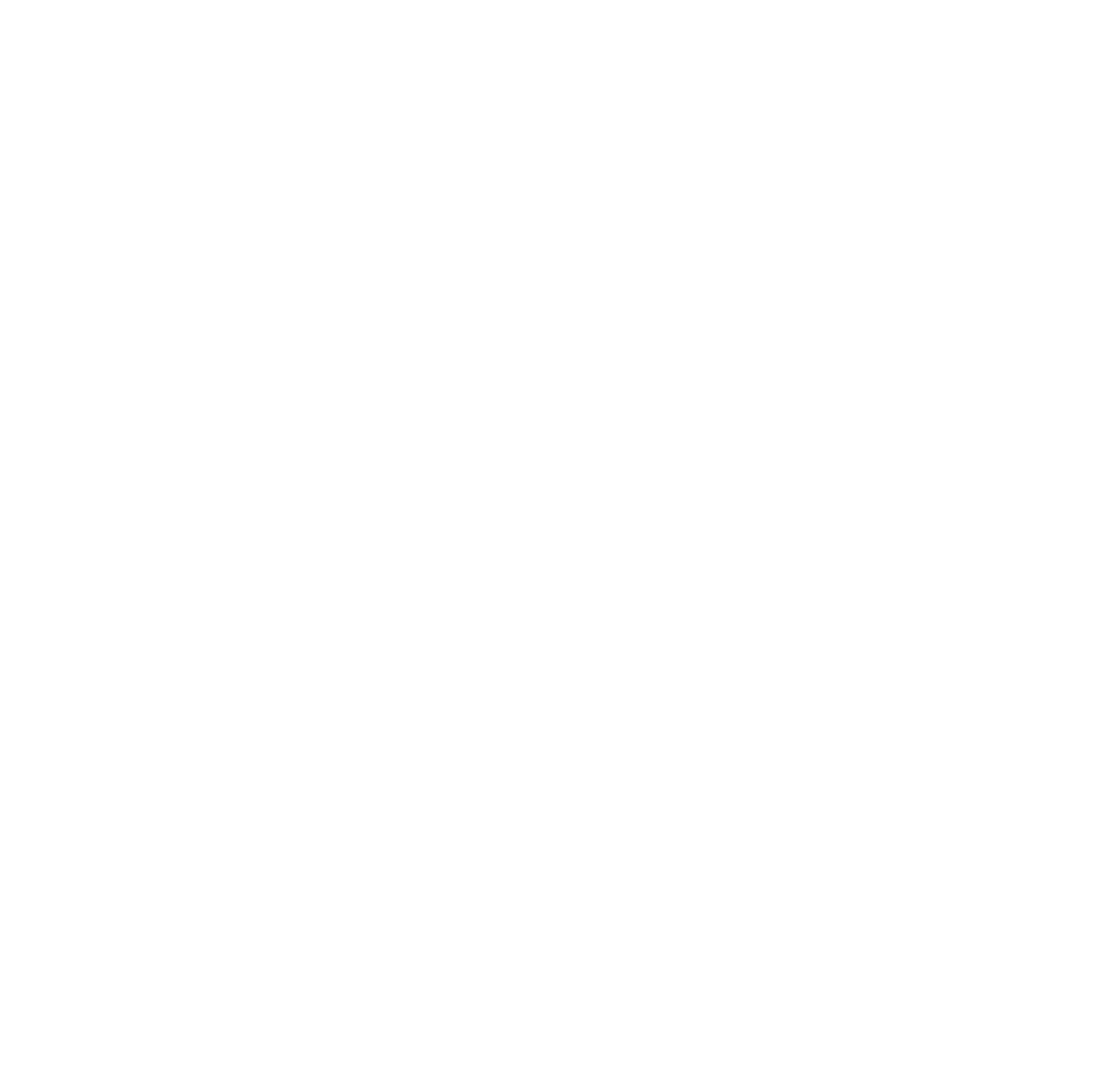
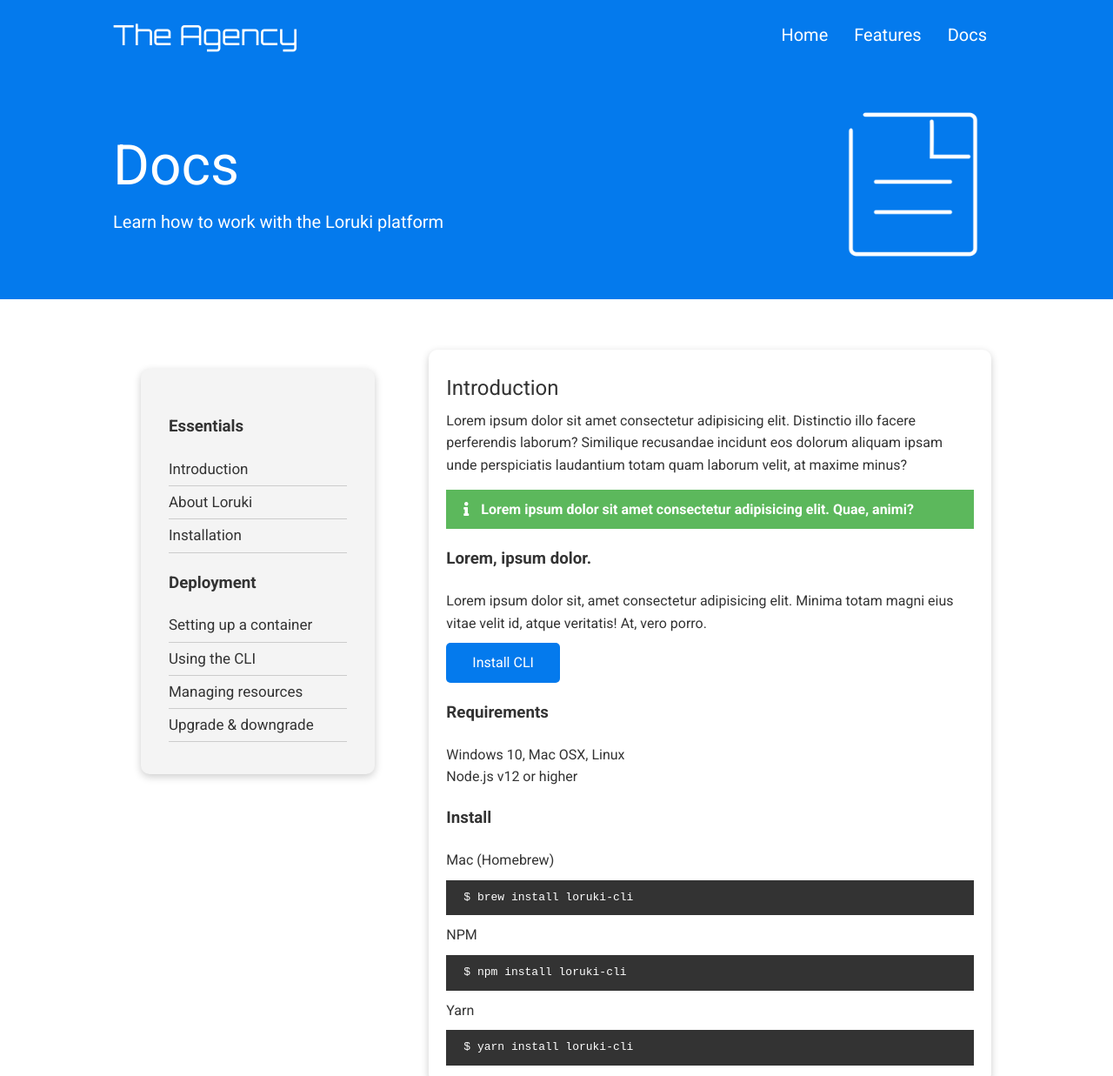
Before and after one commit to matthewbert86/web-agency, a plain HTML site: page docs.html in a window 1280 px wide. Shown: the top 1237 px of the page at 87% size. Before the commit the page ends 800 px from the top, so only its background shows below. Drawn offline with Linux system fonts and the light colour scheme.

Commit message:
docs page has been completed

```diff
--- a/css/style.css
+++ b/css/style.css
@@ -7,6 +7,8 @@
   --secondary-color: #1c3fa8;
   --dark-color: #002240;
   --light-color: #f4f4f4;
+  --success-color: #5cb85c;
+  --error-color: #d9534f;
 }
 
 * {
@@ -44,6 +46,18 @@ p {
 
 img {
   width: 100%;
+}
+
+code,
+pre {
+  background: #333;
+  color: #fff;
+  padding: 10px;
+}
+
+.hidden {
+  visibility: hidden;
+  height: 0;
 }
 
 /***** Navbar *****/
@@ -251,6 +265,27 @@ img {
   margin: 0 auto;
 }
 
+/***** Docs *****/
+.docs-main h3 {
+  margin: 20px 0;
+}
+
+.docs-main .grid {
+  grid-template-columns: 1fr 2fr;
+  align-items: flex-start;
+}
+
+.docs-main nav li {
+  font-size: 17px;
+  padding-bottom: 5px;
+  margin-bottom: 5px;
+  border-bottom: 1px #ccc solid;
+}
+
+.docs-main a:hover {
+  font-weight: bold;
+}
+
 /***** Media Queries *****/
 
 /* Tablets and under */
--- a/css/utilities.css
+++ b/css/utilities.css
@@ -96,6 +96,28 @@
   text-align: center;
 }
 
+/* Alert */
+.alert {
+  background-color: var(--light-color);
+  padding: 10px 20px;
+  font-weight: bold;
+  margin: 15px 0;
+}
+
+.alert i {
+  margin-right: 10px;
+}
+
+.alert-success {
+  background-color: var(--success-color);
+  color: #fff;
+}
+
+.alert-error {
+  background-color: var(--error-color);
+  color: #fff;
+}
+
 .flex {
   display: flex;
   justify-content: center;
--- a/docs.html
+++ b/docs.html
@@ -0,0 +1,117 @@
+<!DOCTYPE html>
+<html lang="en">
+<head>
+    <meta charset="UTF-8">
+    <meta name="viewport" content="width=device-width, initial-scale=1.0">
+    <link rel="stylesheet" href="https://cdnjs.cloudflare.com/ajax/libs/font-awesome/5.15.1/css/all.min.css" integrity="sha512-+4zCK9k+qNFUR5X+cKL9EIR+ZOhtIloNl9GIKS57V1MyNsYpYcUrUeQc9vNfzsWfV28IaLL3i96P9sdNyeRssA==" crossorigin="anonymous" />
+    <link rel="stylesheet" href="css/utilities.css">
+    <link rel="stylesheet" href="css/style.css">
+    <title>The Agency || Web & App Development</title>
+</head>
+<body>
+    <!-- NAVBAR -->
+    <div class="navbar">
+        <div class="container flex">
+            <h1 class="logo">The Agency</h1>
+            <nav>
+                <ul>
+                    <li><a href="index.html">Home</a></li>
+                    <li><a href="features.html">Features</a></li>
+                    <li><a href="docs.html">Docs</a></li>
+                </ul>
+            </nav>
+        </div>
+    </div>
+
+<!-- Head -->
+<section class="docs-head bg-primary py-3">
+    <div class="container grid">
+        <div>
+            <h1 class="xl">Docs</h1>
+            <p class="lead">
+                Learn how to work with the Loruki platform
+            </p>
+        </div>
+        <img src="images/docs.png" alt="">
+    </div>
+</section>
+
+<!-- Docs main -->
+<section class="docs-main my-4">
+    <div class="container grid">
+        <div class="card bg-light p-3">
+            <h3 class="my-2">Essentials</h3>
+            <nav>
+                <ul>
+                    <li><a class="text-primary" href="#">Introduction</a></li>
+                    <li><a href="#">About Loruki</a></li>
+                    <li><a href="#">Installation</a></li>
+                </ul>
+            </nav>
+
+            <h3 class="my-2">Deployment</h3>
+            <nav>
+                <ul>
+                    <li><a href="#">Setting up a container</a></li>
+                        <li><a href="#">Using the CLI</a></li>
+                        <li><a href="#">Managing resources</a></li>
+                        <li><a href="#">Upgrade & downgrade</a></li>
+                </ul>
+            </nav>
+        </div>
+        <div class="card">
+            <h2>Introduction</h2>
+            <p>Lorem ipsum dolor sit amet consectetur adipisicing elit. Distinctio illo facere perferendis laborum? Similique recusandae incidunt eos dolorum aliquam ipsam unde perspiciatis laudantium totam quam laborum velit, at maxime minus?</p>
+
+            <div class="alert alert-success">
+                <i class="fas fa-info"></i> Lorem ipsum dolor sit amet consectetur adipisicing elit. Quae, animi?
+            </div>
+
+            <h3>Lorem, ipsum dolor.</h3>
+            <p>Lorem ipsum dolor sit, amet consectetur adipisicing elit. Minima totam magni eius vitae velit id, atque veritatis! At, vero porro.</p>
+            <a href="#" class="btn btn-primary">Install CLI</a>
+
+            <h3>Requirements</h3>
+            <ul>
+                <li>Windows 10, Mac OSX, Linux</li>
+                <li>Node.js v12 or higher</li>
+            </ul>
+
+            <h3>Install</h3>
+            <p>Mac (Homebrew)</p>
+            <pre><code>$ brew install loruki-cli</code></pre>
+            <p>NPM</p>
+            <pre><code>$ npm install loruki-cli</code></pre>
+            <p>Yarn</p>
+            <pre><code>$ yarn install loruki-cli</code></pre>
+
+        </div>
+    </div>
+</section>
+
+    <!-- Footer -->
+    <footer class="footer bg-dark py-5">
+        <div class="container grid grid-3">
+            <div class="copyright-info">
+                <h1>Loruki
+                </h1>
+                <p>Copyright &copy; 2020</p>
+            </div>
+            <nav class="footer-nav">
+                <ul>
+                    <li><a href="index.html">Home</a></li>
+                    <li><a href="features.html">Features</a></li>
+                    <li><a href="docs.html">Docs</a></li>
+                </ul>
+            </nav>
+            <div class="social">
+                <a href="#"><i class="fab fa-github fa-2x"></i></a>
+                <a href="#"><i class="fab fa-facebook fa-2x"></i></a>
+                <a href="#"><i class="fab fa-instagram fa-2x"></i></a>
+                <a href="#"><i class="fab fa-twitter fa-2x"></i></a>
+            </div>
+        </div>
+    </footer>
+
+</body>
+</html>
```
